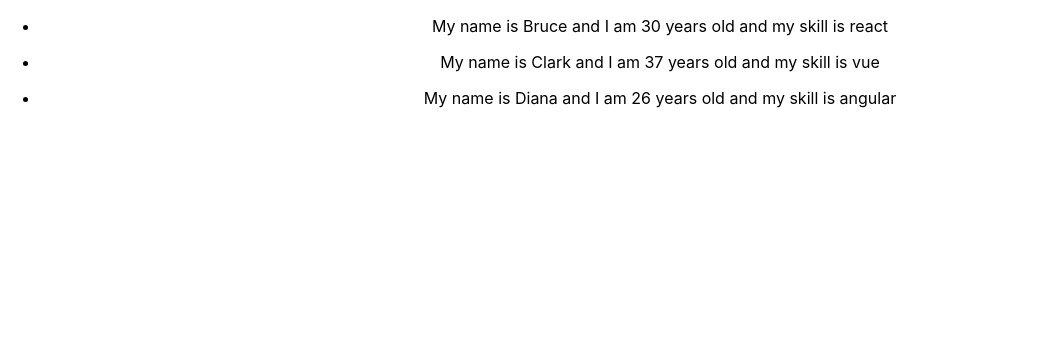
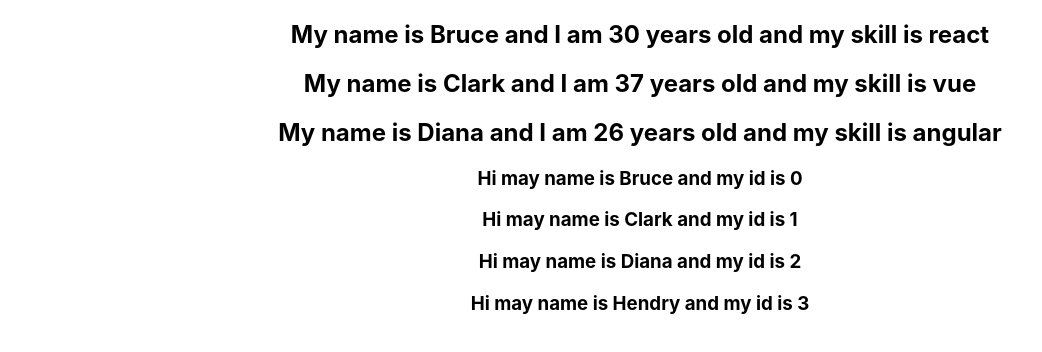
Before and after one commit to harislee168/first-react, a React (Create React App) app: page / in a window 1280 px wide. Shown: the top 352 px of the page, without its empty margins (0-1042 px from the left). Built offline with nearby package versions, Linux system fonts and the light colour scheme.

Commit message:
using index as a key when iterate a array using map

```diff
--- a/src/App.js
+++ b/src/App.js
@@ -7,7 +7,7 @@
 import FunctionClick from './components/FunctionClick.js';
 import ParentComponent from './components/ParentComponent.js';
 import ConditionalRender from './components/ConditionalRender.js'
-import ListRender from './components/ListRender.js';
+import ListRender, {NameRender} from './components/ListRender.js';
 
 function App() {
   return (
@@ -27,6 +27,7 @@
       {/* <ParentComponent /> */}
       {/* <ConditionalRender /> */}
       <ListRender />
+      <NameRender />
     </div>
   );
 }
--- a/src/components/ListRender.js
+++ b/src/components/ListRender.js
@@ -1,5 +1,5 @@
 import React from 'react'
-import Person from './Person.js'
+import Person, {Name} from './Person.js'
 
 const persons = [
   {
@@ -21,7 +21,10 @@
     skill: 'angular'
   }
 ]
+const names = ['Bruce', 'Clark', 'Diana', 'Hendry']
 const personList = persons.map(person => <Person key={person.id} person={person} />)
+//last resort to use the index as a key. Only work for static list if require addition and sort, this will break
+const nameList = names.map((name, id) => <Name key={id} name={name} myId={id}/>)
 const ListRender = () => {
   return (
     <div>
@@ -29,4 +32,13 @@
     </div>
   )
 }
+
+const NameRender = () => {
+  return (
+    <div>
+      {nameList}
+    </div>
+  )
+}
 export default ListRender
+export {NameRender}
--- a/src/components/Person.js
+++ b/src/components/Person.js
@@ -3,11 +3,20 @@
 const Person = (props) => {
   console.log(props)
   return (
-    <ul>
-      <li>My name is {props.person.name} and I am {props.person.age} years old and my skill is {props.person.skill}</li>
-    </ul>
+    <div>
+      <h2>My name is {props.person.name} and I am {props.person.age} years old and my skill is {props.person.skill}</h2>
+    </div>
 
   )
 }
 
+const Name = (props) => {
+  return (
+    <div>
+      <h3>Hi may name is {props.name} and my id is {props.myId}</h3>
+    </div>
+  )
+}
+
 export default Person
+export {Name}
```
